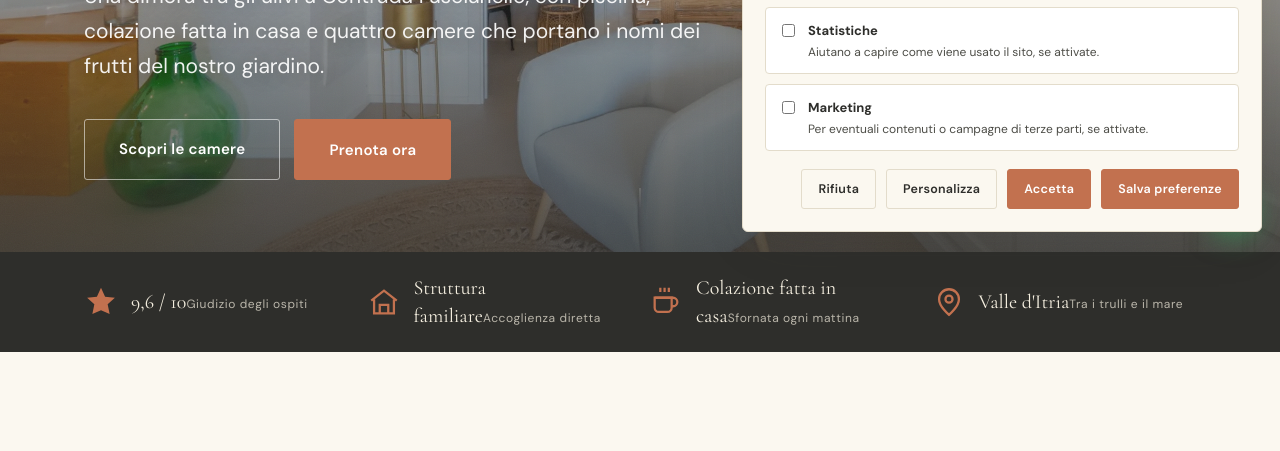
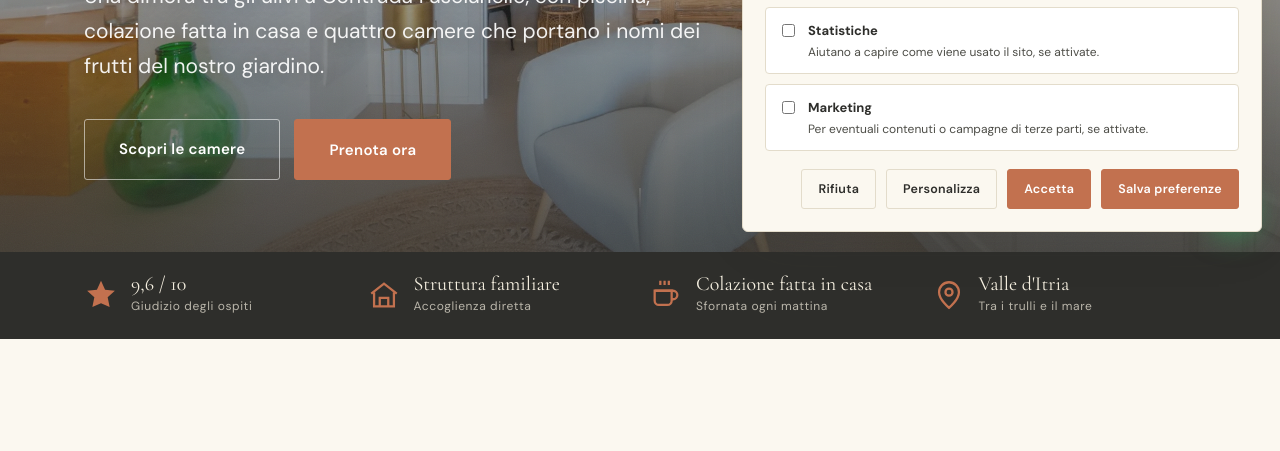
Before and after one commit to gTauro8/dimoratauro-site, a plain HTML site: page index.html in a window 1280 px wide. Shown: the part 550-1001 px from the top of the page. Drawn offline with nearby package versions, Linux system fonts and the light colour scheme; a web font is replaced by a local one.

Commit message:
Update css

```diff
--- a/assets/styles.css
+++ b/assets/styles.css
@@ -215,8 +215,8 @@ h1,h2,h3,h4{font-family:var(--serif);font-weight:500;line-height:1.04;margin:0;l
 .trust__item{display:flex;align-items:center;gap:13px;flex:1;min-width:210px}
 .trust__ic{width:34px;height:34px;flex:none;color:var(--accent)}
 .trust__ic svg{width:100%;height:100%}
-.trust__t{font-family:var(--serif);font-size:20px;line-height:1}
-.trust__d{font-size:12px;letter-spacing:.05em;opacity:.7;margin-top:3px}
+.trust__t{display:block;font-family:var(--serif);font-size:20px;line-height:1}
+.trust__d{display:block;font-size:12px;letter-spacing:.05em;opacity:.7;margin-top:3px}
 
 /* ============================================================
    ROOMS
```
Also changed, not shown: 1 other file.
